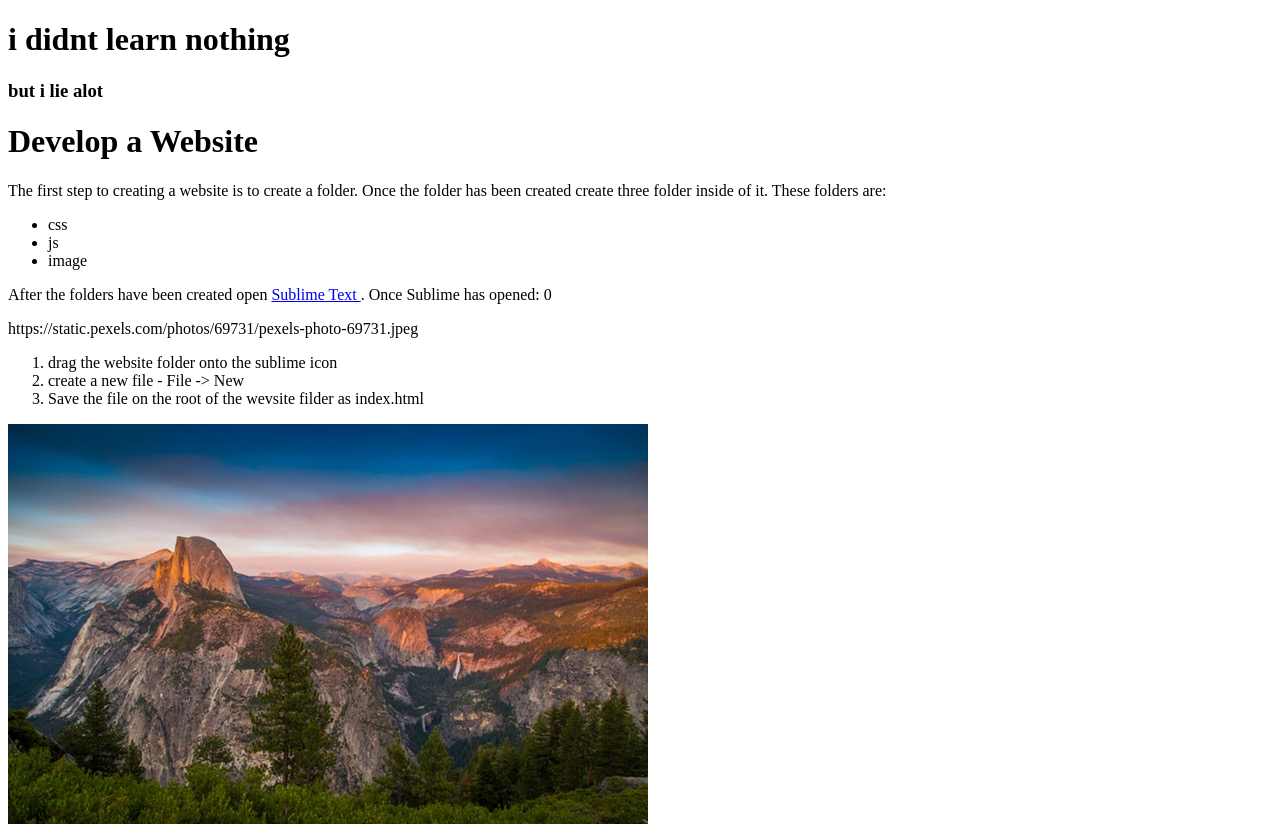
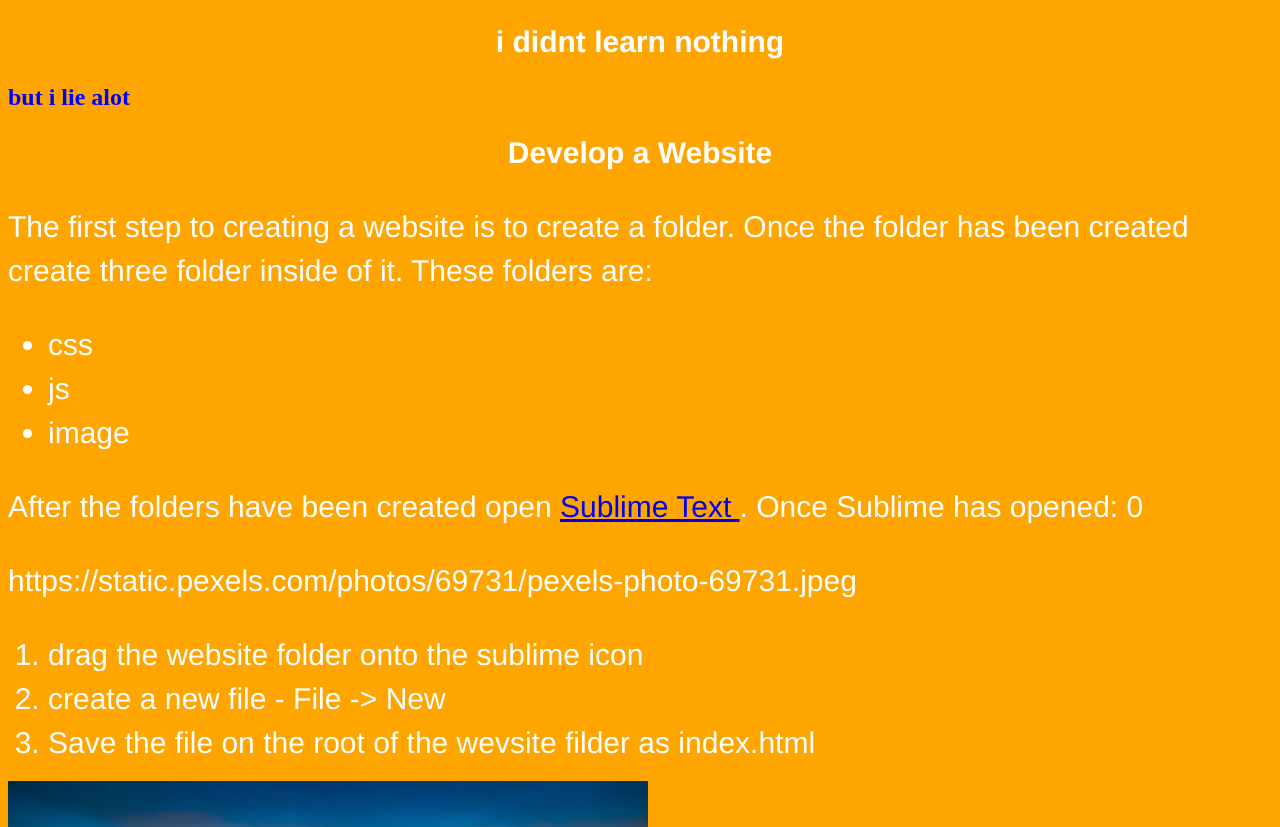
Before and after one commit to ELiBuker/my_first_webpage, a plain HTML site: page index.html in a window 1280 px wide. Shown: the top 827 px of the page. Drawn offline with Linux system fonts and the light colour scheme.

Commit message:
we added some styles

```diff
--- /dev/null
+++ b/css/style.css
@@ -0,0 +1,21 @@
+body{
+	background-color: orange;
+}
+
+h1 {
+	text-align: center;
+	font-family:Impact, times;
+	font-size: 70px;
+	color:darkred;
+
+}
+h2 {
+	color:blue;
+
+}
+p, li, h1{
+	font-family: Helvetica, sans-serif;
+	color:white;
+	font-size:30px;
+	line-height:44px;
+}
--- a/index.html
+++ b/index.html
@@ -3,9 +3,10 @@
 	<head>
 		<meta charset="utf-8">
 		<title>LearningWeb Development</title>
+		<link rel="stylesheet" href="css/style.css">
 		</head>
 			<h1> i didnt learn nothing</h1>
-		<h3>but i lie alot</h3>
+		<h2>but i lie alot</h3>
 		<body>
 			<h1>Develop a Website</h1>
 				<p>The first step to creating a website is to create a folder. Once the folder has been created create three folder inside of it. These folders are:</p>
```
